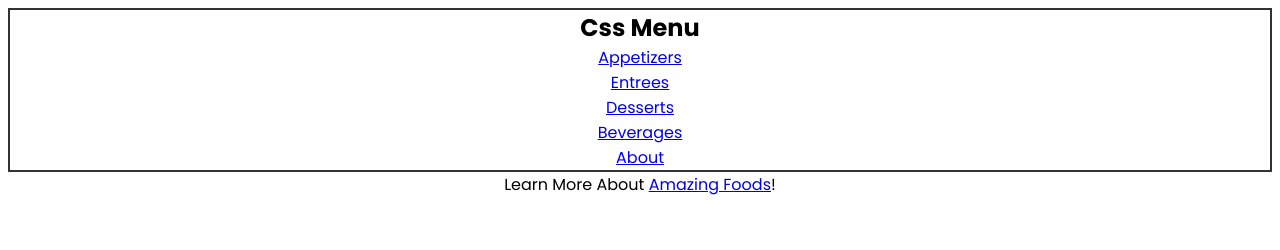
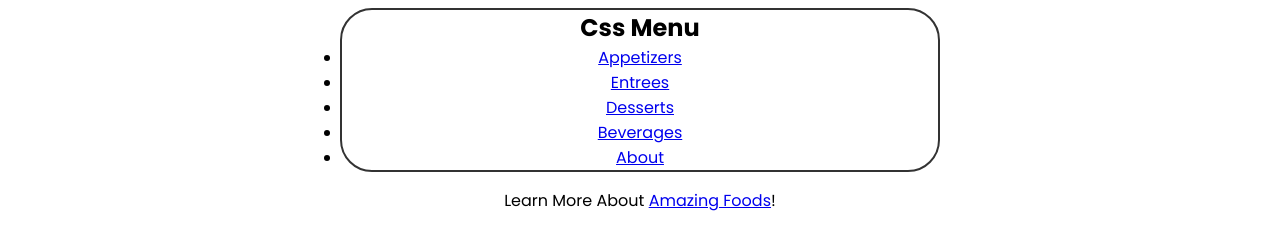
Before and after one commit to irakevine/Sp_C, a plain HTML site: page index.html in a window 1280 px wide. Drawn offline with Linux system fonts and the light colour scheme.

Commit message:
adding data

```diff
--- a/style.css
+++ b/style.css
@@ -106,4 +106,7 @@ body {
 }
 nav {
   border: 2px solid #333;
+  border-radius: 2rem;
+  margin: 0 auto 1rem;
+  max-width: 600px;
 }
```
